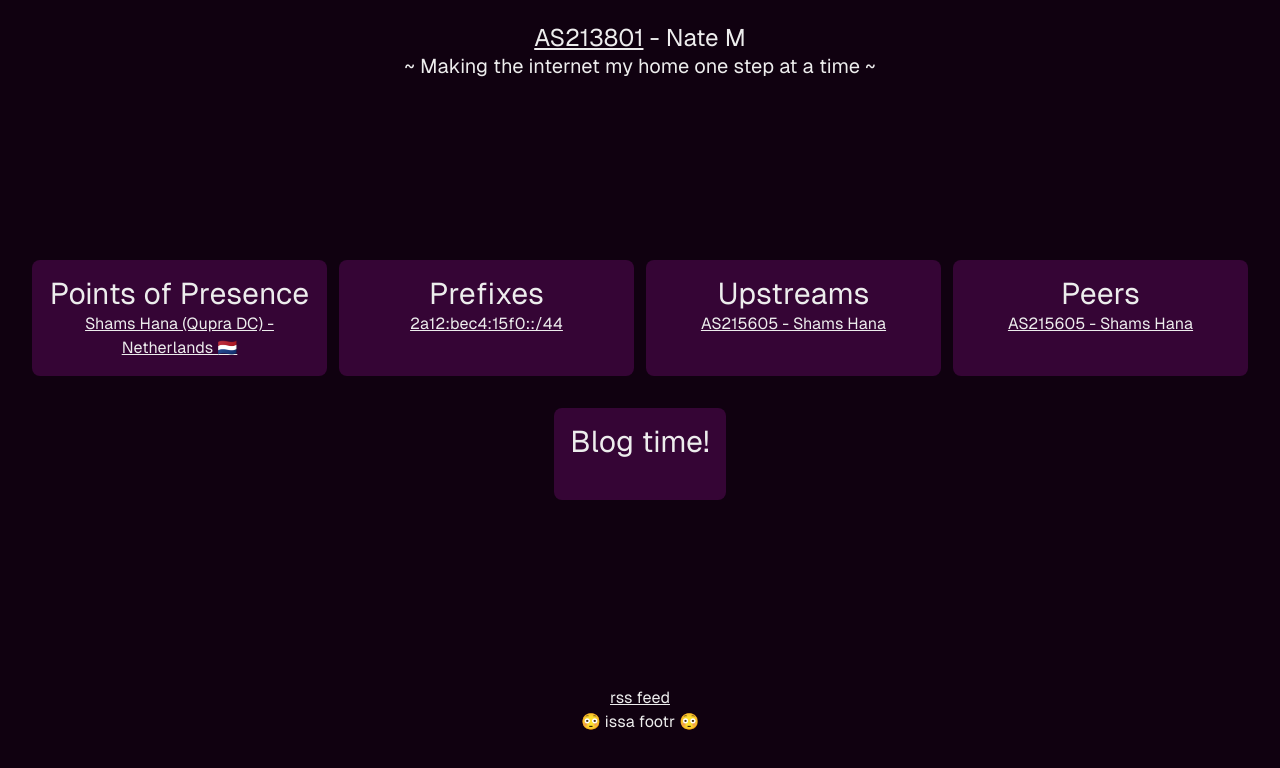
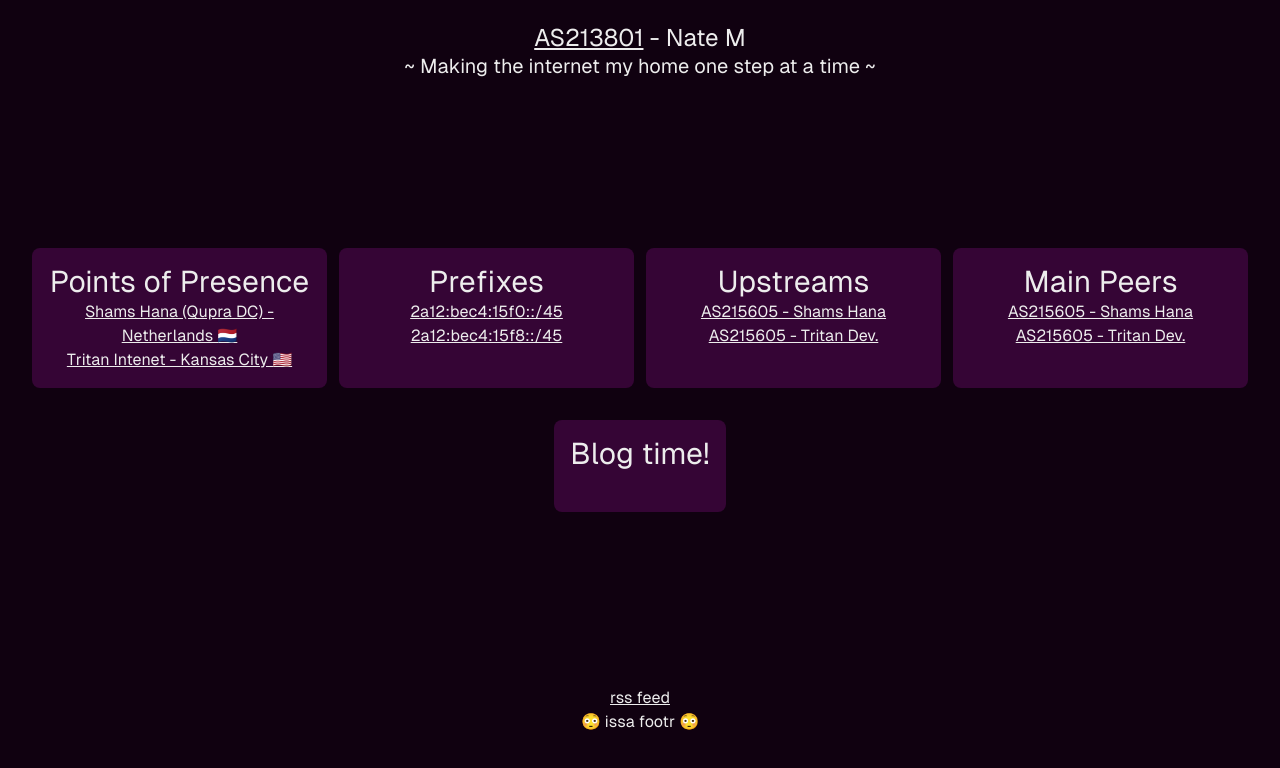
Before and after one commit to nate-moo/as213801.net, a Next.js app: page / in a window 1280 px wide. Shown: the top 768 px of the page. Built offline with nearby package versions, Linux system fonts and the light colour scheme.

Commit message:
Add Tritan Upstream/Peers

```diff
--- a/src/app/page.tsx
+++ b/src/app/page.tsx
@@ -4,10 +4,22 @@ interface cardData {
 }
 
 const data: cardData[] = [
-    {title: "Points of Presence", content: [["https://quprawholesale.com/", "Shams Hana (Qupra DC) - Netherlands 🇳🇱"]]},
-    {title: "Prefixes", content: [["https://bgp.tools/prefix/2a12:bec4:15f0::/44", "2a12:bec4:15f0::/44"]]},
-    {title: "Upstreams", content: [["https://bgp.tools/as/215605", "AS215605 - Shams Hana"]]},
-    {title: "Peers", content: [["https://bgp.tools/as/215605", "AS215605 - Shams Hana"]]}
+    {title: "Points of Presence", content: [
+            ["https://quprawholesale.com/", "Shams Hana (Qupra DC) - Netherlands 🇳🇱"],
+            ["https://tritan.gg/", "Tritan Intenet - Kansas City 🇺🇸"]
+        ]},
+    {title: "Prefixes", content: [
+            ["https://bgp.tools/prefix/2a12:bec4:15f0::/45", "2a12:bec4:15f0::/45"],
+            ["https://bgp.tools/prefix/2a12:bec4:15f8::/45", "2a12:bec4:15f8::/45"]
+        ]},
+    {title: "Upstreams", content: [
+            ["https://bgp.tools/as/215605", "AS215605 - Shams Hana"],
+            ["https://bgp.tools/as/393577", "AS215605 - Tritan Dev."]
+        ]},
+    {title: "Main Peers", content: [
+            ["https://bgp.tools/as/215605", "AS215605 - Shams Hana"],
+            ["https://bgp.tools/as/393577", "AS215605 - Tritan Dev."]
+        ]}
 ];
 
 interface article {
```
